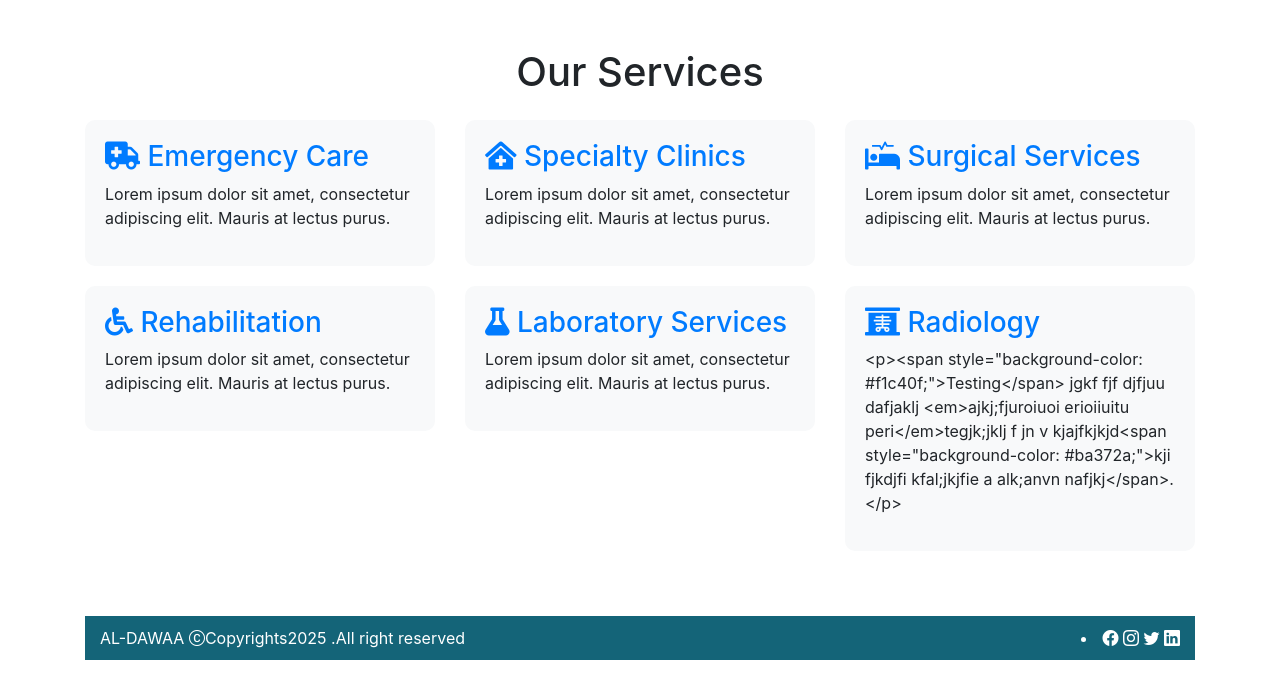
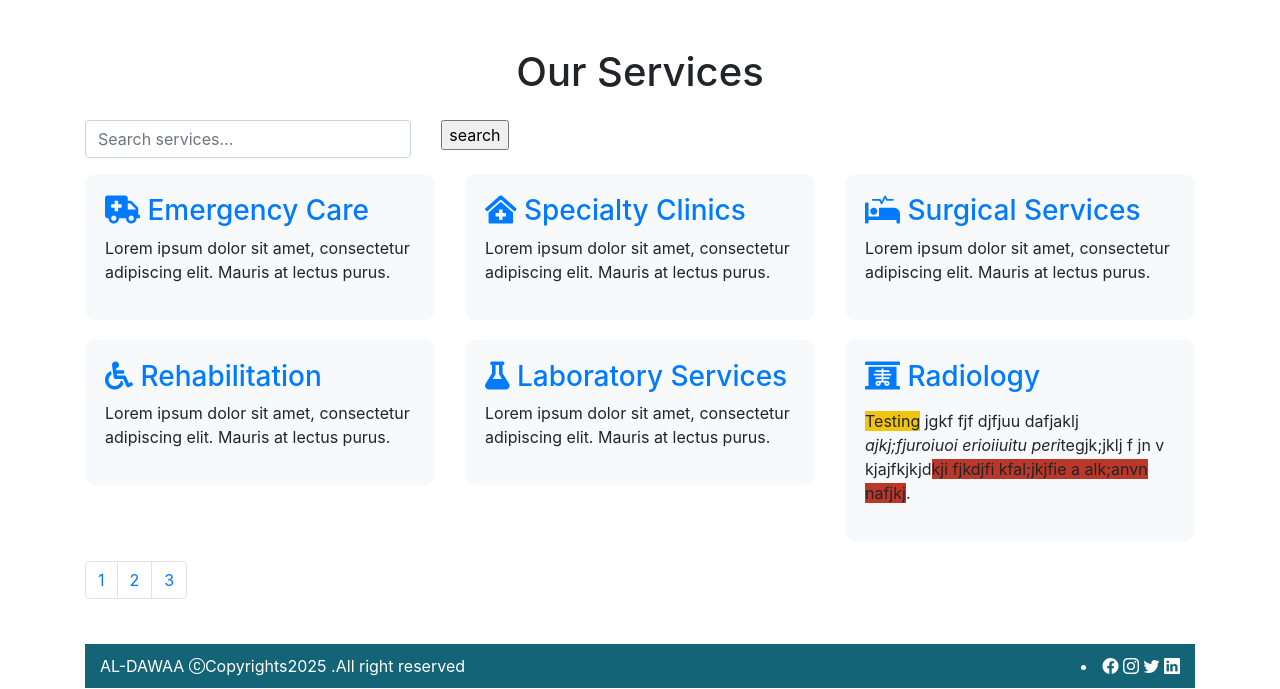
Before and after one commit to Wajahat-Infinity/al_dawaa-clinic-and-pharmacy, a Django app: page /services in a window 1280 px wide. Shown: the part 111-800 px from the top of the page. Run offline with Django 5.2, Linux system fonts and the light colour scheme; data comes from the database, SQL or seed files in the repository; both versions use the stored data as it was after the commit; some libraries are stand-ins or nearby versions.

Commit message:
pagination

```diff
--- a/al_dawaa/views.py
+++ b/al_dawaa/views.py
@@ -1,6 +1,7 @@
 from django.http import HttpResponse,HttpResponseRedirect
 from django.shortcuts import render
 from services.models import service
+from django.core.paginator import Paginator
 def homePage(request):
                 data={
                     'title':'Al-Dawaa',
@@ -35,11 +36,20 @@ def contact(request):
                     return render(request,"contact.html",data)
 def services(request):
                     serviceData=service.objects.all()[:6]
+                    paginator=Paginator(serviceData,6)
+                    page_number = request.GET.get('page')
+                    serviceDataFinal = paginator.get_page(page_number)
+
+
+                    if request.method == "GET":
+                        st=request.GET.get('servicename')
+                        if st != None:
+                            serviceData=service.objects.filter(service_title__icontains=st)
+
 
                     data={
                         'title':'Al-Dawaa',
-                        'serviceData':serviceData,
-
+                        'serviceData':serviceDataFinal,
                     }
                     return render(request,"services.html",data)
 def news(request):
--- a/templates/index.html
+++ b/templates/index.html
@@ -1,6 +1,6 @@
 {% extends "base.html" %}
 {% block content %}
-<marquee style="color: white; background: green;height:40px;padding:10px">WellCome to AL DAWA PHARMACY AND CLINIC OFFICIAL WEBSITE! HERE YOU CAN GET SERVICES RELATED TO OUR HOSPITAL </marquee>
+<marquee onmouseover="stop()" onmouseout="start()" style="color: white; background: green;height:40px;padding:10px">WellCome to AL DAWA PHARMACY AND CLINIC OFFICIAL WEBSITE! HERE YOU CAN GET SERVICES RELATED TO OUR HOSPITAL </marquee>
 <div id="displayText"></div>
     <div id="banner" class="py-5" style="
     width: 80%;
--- a/templates/services.html
+++ b/templates/services.html
@@ -1,80 +1,5 @@
-{% extends "base.html" %} {% block content %} {% comment %} <!DOCTYPE html>
-<html lang="en">
-  <head>
-    <meta charset="UTF-8" />
-    <meta name="viewport" content="width=device-width, initial-scale=1.0" />
-    <title>Hospital Services</title>
-    <style>
-      body {
-        font-family: Arial, sans-serif;
-        line-height: 1.6;
-        color: #333;
-        background-color: #f5f5f5;
-      }
+{% extends "base.html" %} {% block content %}
 
-      h1 {
-        font-size: 2.5em;
-        margin-bottom: 1px;
-        text-align: center;
-        box-shadow: 0 0 10px 0 rgba(0, 0, 0, 0.3);
-        margin: 10px;
-      }
-      .services-container {
-        display: flex;
-        justify-content: space-between;
-        padding: 20px 10px;
-        box-shadow: 0 2px 4px 0 rgba(0, 0, 0, 0.1);
-      }
-      .service {
-        width: 28%;
-        background-color: #fff;
-        border-radius: 6px;
-        box-shadow: 0 0 10px 0 rgba(0, 0, 0, 0.1),
-          0 1px 3px 0 rgba(0, 0, 0, 0.1);
-        padding: 20px;
-        text-align: center;
-      }
-      .service h2 {
-        font-size: 1.5em;
-        color: #446688;
-        margin-bottom: 20px;
-      }
-      .service p {
-        font-size: 0.9em;
-        color: #333;
-        margin-bottom: 10px;
-      }
-    </style>
-  </head>
-  <body>
-    <h1>Our Services</h1>
-
-    <div class="services-container">
-      <div class="service">
-        <h2>Cardiology</h2>
-        <p>
-          Comprehensive cardiology services, from diagnostic tests to
-          interventional procedures.
-        </p>
-      </div>
-      <div class="service">
-        <h2>Orthopedics</h2>
-        <p>
-          Both surgical and non-surgical treatments for various musculoskeletal
-          conditions.
-        </p>
-      </div>
-      <div class="service">
-        <h2>Neurology</h2>
-        <p>
-          Specializing in treating conditions affecting the nervous system, such
-          as stroke, epilepsy, and multiple sclerosis.
-        </p>
-      </div>
-    </div>
-  </body>
-</html>
-{% endcomment %}
 
 <!DOCTYPE html>
 <html lang="en">
@@ -107,6 +32,28 @@
     <div class="container">
       <h1 class="text-center mt-5 mb-4">Our Services</h1>
       <div class="row">
+        <!-- Search Bar -->
+
+        <div class="col-md-5 mb-3">
+          <form method="get" >
+            <div class="row">
+            <div class="col-md-9">
+          <input
+            type="text"
+            name="servicename"
+            id="searchInput"
+            class="form-control"
+            placeholder="Search services..."
+            value=""
+          /></div>
+
+         <div class="col-md-3"> <input type="submit" value="search"/></div></div>
+          </form>
+        </div></div>
+        <div class="row">
+
+        <!-- Service Cards -->
+
         <!-- Service Card 1 -->
         {% for n in serviceData %}
         <div class="col-md-4">
@@ -114,81 +61,52 @@
             <h3 class="text-primary">
               <i class="{{n.service_icon}}"></i> {{n.service_title}}
             </h3>
-            <p>{{n.service_des }}</p>
+            <p>{{n.service_des|safe }}</p>
           </div>
         </div>
-        {% endfor %} {% comment %}
-        <!-- Service Card 2 -->
-        <div class="col-md-4">
-          <div class="service-card">
-            <h3 class="text-success">
-              <i class="fas fa-clinic-medical"></i> Specialty Clinics
-            </h3>
-            <p>
-              Lorem ipsum dolor sit amet, consectetur adipiscing elit. Mauris at
-              lectus purus.
-            </p>
-          </div>
-        </div>
-        <!-- Service Card 3 -->
-        <div class="col-md-4">
-          <div class="service-card">
-            <h3 class="text-danger">
-              <i class="fas fa-procedures"></i> Surgical Services
-            </h3>
-            <p>
-              Lorem ipsum dolor sit amet, consectetur adipiscing elit. Mauris at
-              lectus purus.
-            </p>
-          </div>
-        </div>
+        {% empty %}
+        No Services or Data Found
+        {% endfor %}
       </div>
-      {% endcomment %} {% comment %}
-      <div class="row">
-        <!-- Service Card 4 -->
-        <div class="col-md-4">
-          <div class="service-card">
-            <h3 class="text-warning">
-              <i class="fas fa-wheelchair"></i> Rehabilitation
-            </h3>
-            <p>
-              Lorem ipsum dolor sit amet, consectetur adipiscing elit. Mauris at
-              lectus purus.
-            </p>
-          </div>
-        </div>
-        <!-- Service Card 5 -->
-        <div class="col-md-4">
-          <div class="service-card">
-            <h3 class="text-info">
-              <i class="fas fa-flask"></i> Laboratory Services
-            </h3>
-            <p>
-              Lorem ipsum dolor sit amet, consectetur adipiscing elit. Mauris at
-              lectus purus.
-            </p>
-          </div>
-        </div>
-        <!-- Service Card 6 -->
-        <div class="col-md-4">
-          <div class="service-card">
-            <h3 class="text-secondary">
-              <i class="fas fa-x-ray"></i> Radiology
-            </h3>
-            <p>
-              Lorem ipsum dolor sit amet, consectetur adipiscing elit. Mauris at
-              lectus purus.
-            </p>
-          </div>
-        </div>
-      </div>
-      {% endcomment %}
-    </div>
+      <nav aria-label="...">
+        <ul class="pagination">
+          {% if serviceData.has_previous %}
+
+
+            <li class="page-item ">
+            <a class="page-link" href="/services?page={{serviceData.previous_page_number}}" tabindex="-1">Previous</a>
+          </li>
+          <li class="page-item"><a class="page-link" href="/services?page=1">First</a></li>
+          {% endif %}
+          <li class="page-item"><a class="page-link" href="/services?page=1">1</a></li>
+          <li class="page-item">
+            <a class="page-link" href="/services?page=2">2 <span class="sr-only">(current)</span></a>
+          </li>
+          <li class="page-item"><a class="page-link" href="/services?page=3">3</a></li>
+          {% if serviceData.has_next %}
+          <li class="page-item">
+            <a class="page-link" href="/services?page={{serviceData.next_page_number}}">Next</a>
+          </li>
+          {% endif %}
+        </ul>
+      </nav>
+
 
     <!-- Bootstrap JS and jQuery -->
     <script src="https://code.jquery.com/jquery-3.5.1.slim.min.js"></script>
     <script src="https://cdn.jsdelivr.net/npm/@popperjs/core@2.5.4/dist/umd/popper.min.js"></script>
     <script src="https://stackpath.bootstrapcdn.com/bootstrap/4.5.2/js/bootstrap.min.js"></script>
+    <!-- JavaScript for search functionality -->
+    {% comment %} <script>
+      $(document).ready(function () {
+        $("#searchInput").on("keyup", function () {
+          var value = $(this).val().toLowerCase();
+          $(".service-card").filter(function () {
+            $(this).toggle($(this).text().toLowerCase().indexOf(value) > -1);
+          });
+        });
+      });
+    </script> {% endcomment %}
   </body>
 </html>
 
```
Also changed, not shown: db.sqlite3.
